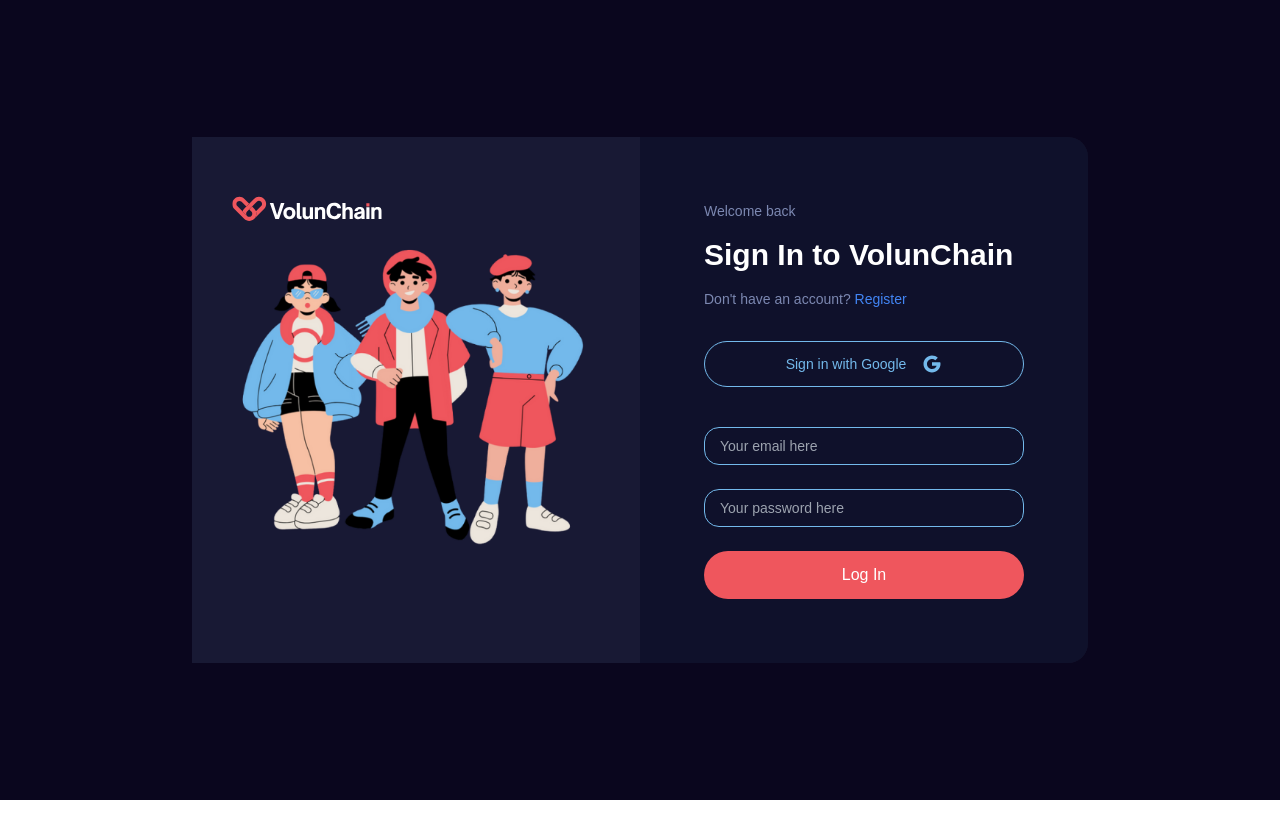
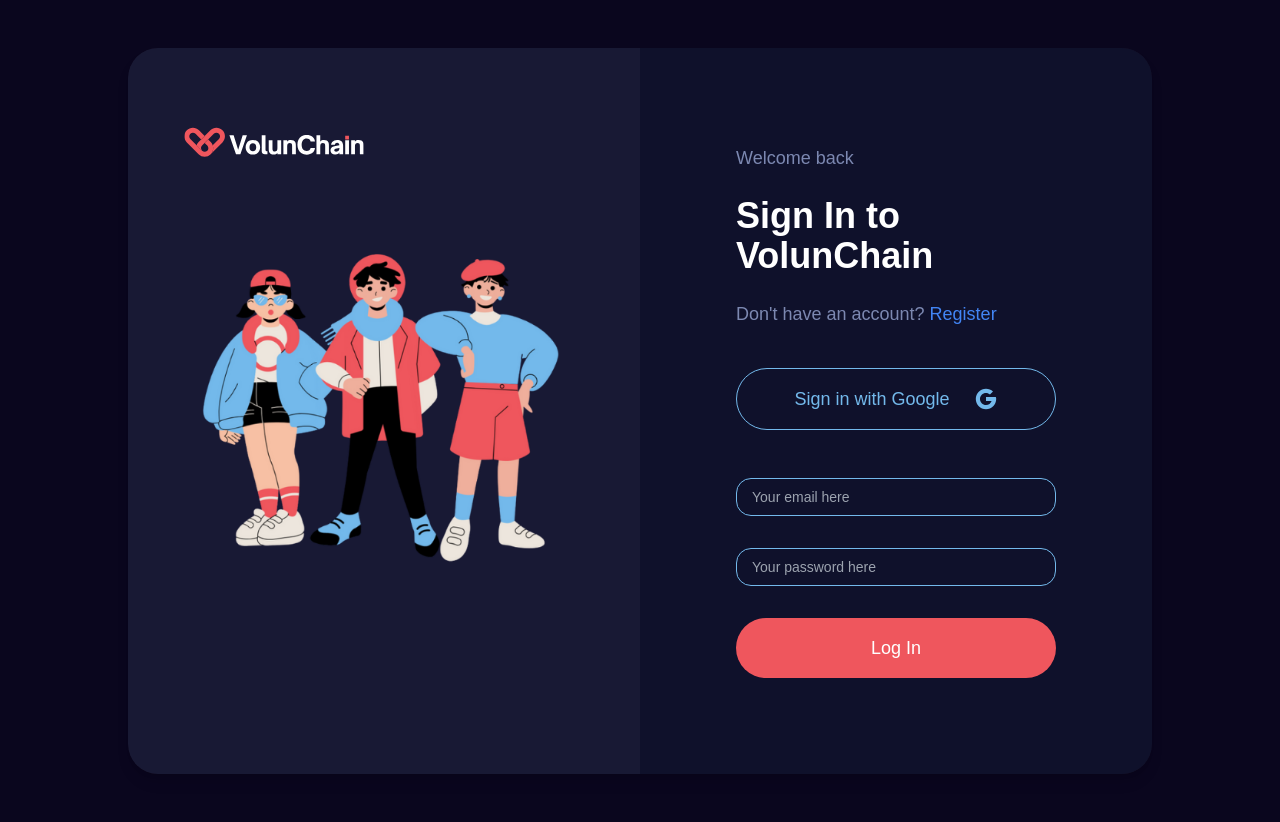
Before and after one commit to emarc99/VolunChain-Frontend, a Next.js app: page /auth/login in a window 1280 px wide. Before the commit the page ends 800 px from the top, so only its background shows below. Built offline with nearby package versions, Linux system fonts and the light colour scheme; a web font is replaced by a local one.

Commit message:
feat: update login

```diff
--- a/src/components/auth/Login.tsx
+++ b/src/components/auth/Login.tsx
@@ -11,16 +11,16 @@ export default function Login() {
   const [password, setPassword] = useState("");
 
   return (
-    <div className="min-h-screen flex items-center justify-center bg-[#0A061E] p-8">
-      <div className="grid grid-cols-1 md:grid-cols-2 bg-[#151127] rounded-tr-[20px] rounded-br-[20px] overflow-hidden max-w-4xl w-full mx-4">
-        <div className="relative hidden md:block bg-[#181934] p-10">
-          <div className="absolute top-10 left-10">
-            <div className="flex items-center gap-4">
+    <div className="min-h-screen flex items-center justify-center bg-[#0A061E] p-12">
+      <div className="grid grid-cols-1 md:grid-cols-2 bg-[#151127] rounded-[30px] overflow-hidden max-w-5xl w-full mx-6 shadow-lg">
+        <div className="relative hidden md:block bg-[#181934] p-16 rounded-tl-[30px] rounded-bl-[30px]">
+          <div className="absolute top-14 left-14">
+            <div className="flex items-center gap-6">
               <Image
                 src="/logo.svg"
                 alt="VolunChain Logo"
-                width={150}
-                height={150}
+                width={180}
+                height={180}
               />
             </div>
           </div>
@@ -28,31 +28,31 @@ export default function Login() {
           <Image
             src="/volunchain-illustration.png"
             alt="VolunChain Illustration"
-            width={500}
-            height={500}
+            width={600}
+            height={600}
             className="w-full h-full object-contain"
           />
         </div>
 
-        <div className="p-10 md:p-16 bg-[#0F112B]">
-          <p className="text-[#7C88B1] text-sm mb-4">Welcome back</p>
+        <div className="p-16 md:p-24 bg-[#0F112B] rounded-tr-[30px] rounded-br-[30px]">
+          <p className="text-[#7C88B1] text-lg mb-6">Welcome back</p>
 
-          <h1 className="text-white text-3xl font-bold mb-4">
+          <h1 className="text-white text-4xl font-bold mb-6">
             Sign In to VolunChain
           </h1>
 
-          <p className="text-[#7C88B1] text-sm mb-8">
+          <p className="text-[#7C88B1] text-lg mb-10">
             Don't have an account?{" "}
             <Link href="/register" className="text-[#4285f4] hover:underline">
               Register
             </Link>
           </p>
 
-          <button className="w-full mb-10 flex items-center justify-center gap-4 bg-transparent border border-[#73b9eb] text-[#73b9eb] rounded-full py-3 hover:bg-[#73b9eb]/10 transition-colors text-sm">
+          <button className="w-full mb-12 flex items-center justify-center gap-6 bg-transparent border border-[#73b9eb] text-[#73b9eb] rounded-full py-4 hover:bg-[#73b9eb]/10 transition-colors text-lg">
             <span>Sign in with Google</span>
             <svg
-              width="20"
-              height="20"
+              width="24"
+              height="24"
               viewBox="0 0 20 20"
               fill="none"
               xmlns="http://www.w3.org/2000/svg"
@@ -64,7 +64,7 @@ export default function Login() {
             </svg>
           </button>
 
-          <div className="space-y-6">
+          <div className="space-y-8">
             <div>
               <Input
                 type="email"
@@ -85,7 +85,7 @@ export default function Login() {
               />
             </div>
 
-            <button className="w-full flex items-center justify-center gap-4 bg-[#EF565D] text-white rounded-full py-3 hover:bg-[#EF565F]/90 transition-colors">
+            <button className="w-full flex items-center justify-center gap-6 bg-[#EF565D] text-white rounded-full py-4 hover:bg-[#EF565F]/90 transition-colors text-lg">
               Log In
             </button>
           </div>
```
